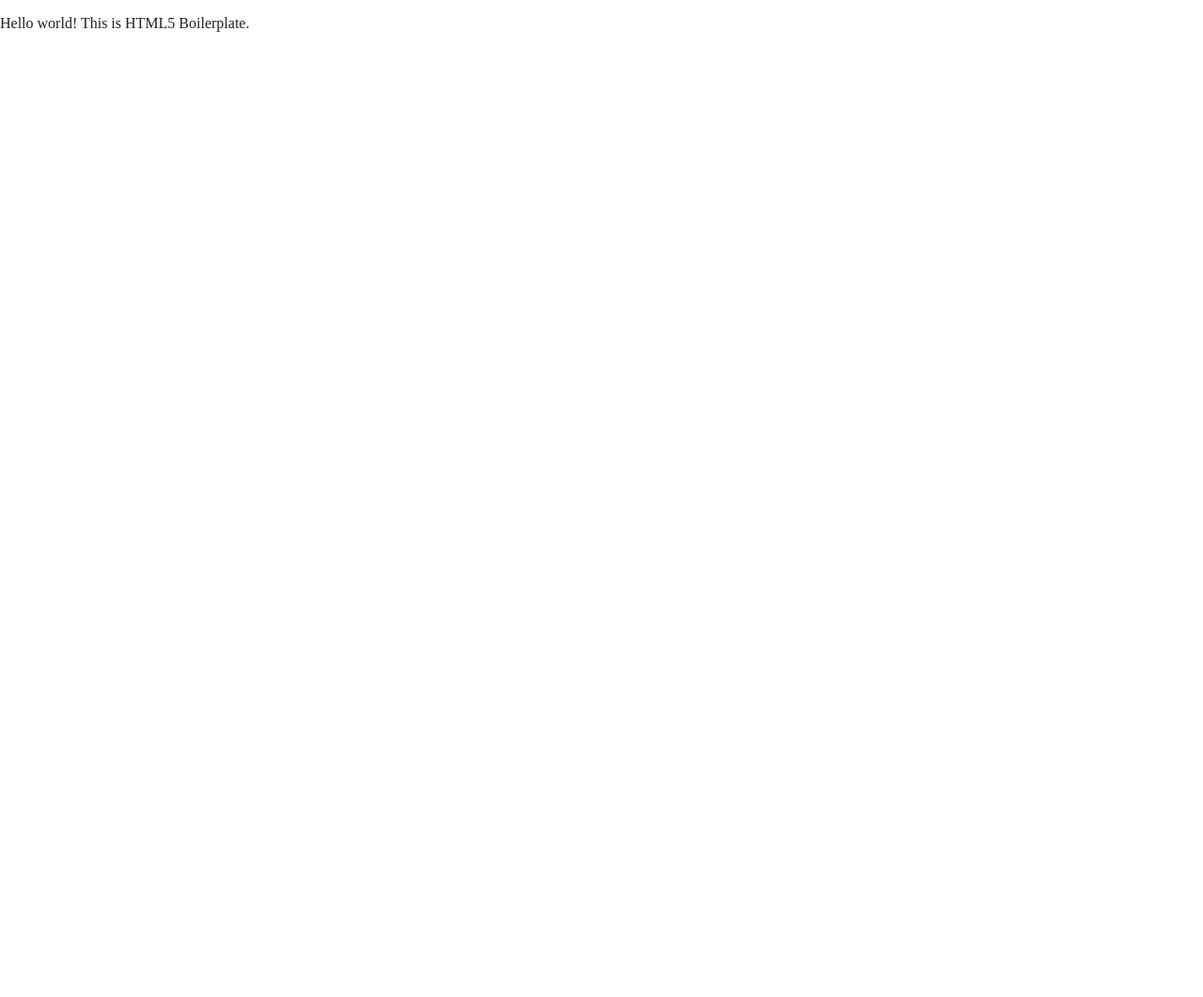
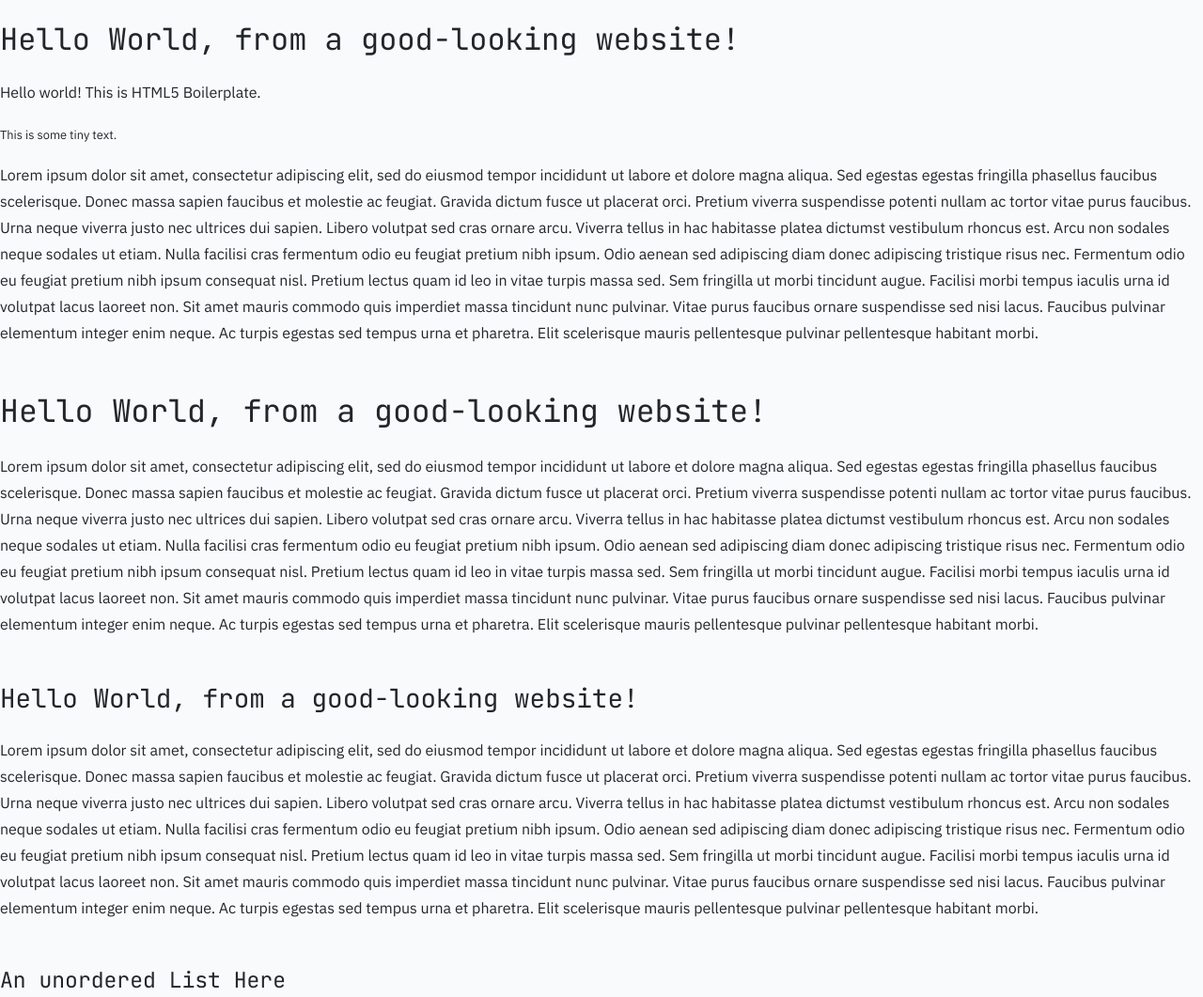
Before and after one commit to csdorman/LUT-ModernCSSDesignSystems, a website built with Parcel: page index.html in a window 1280 px wide. Shown: the top 1061 px of the page at 94% size. Before the commit the page ends 800 px from the top, so only its background shows below. Built offline with nearby package versions, Linux system fonts and the light colour scheme.

Commit message:
Creating typography layout and variables

```diff
--- /dev/null
+++ b/css/style.css
@@ -0,0 +1,81 @@
+@import url('https://fonts.googleapis.com/css?family=IBM+Plex+Sans:400|JetBrains+Mono:400');
+
+:root {
+  /* Define colors */
+  --black: hsla(210, 11%, 15%, 1);
+  --white: hsla(210, 1%, 98%, 1);
+  --green: hsla(171, 100%, 46%, 1);
+  --red: hsla(350, 100%, 66%, 1);
+  --yellow: hsla(51, 98%, 65%, 1);
+  --darkBlue: hsla(214, 100%, 15%, 1);
+  --grey: hsla(0, 0%, 75%, 1);
+  --lightGrey: hsla(210, 18%, 98%, 1);
+
+  /* Define color intentions */
+  --background: var(--lightGrey);
+  --text-color: var(--black);
+
+  /* Typography */
+  --heading-font: 'JetBrains Mono', monospace;
+  --body-font: 'IBM Plex Sans', sans-serif;
+  --h1: 2.488rem;
+  --h2: 2.074rem;
+  --h3: 1.728rem;
+  --h4: 1.44rem;
+  --h5: 1.2rem;
+  --smallText: 0.833rem;
+}
+
+/* From Type-scale.com */
+
+
+html {font-size: 112.5%;} /*18px*/
+
+body {
+  font-family: var(--body-font);
+  font-weight: 400;
+  line-height: 1.75;
+}
+
+p {
+  margin-bottom: 1rem;
+}
+
+h1, h2, h3, h4, h5 {
+  margin: 3rem 0 1.38rem;
+  font-family: var(--heading-font);
+  font-weight: 400;
+  line-height: 1.3;
+}
+
+h1 {
+  margin-top: 0;
+  font-size: var(--h1);
+}
+
+h2 {font-size: var(--h2);}
+
+h3 {font-size: var(--h3);}
+
+h4 {font-size: var(--h4);}
+
+h5 {
+  font-size: var(--h5);
+}
+
+small, .text_small {
+  font-size: var(--smallText);
+}
+
+/* End Type-scale import */
+
+body {
+  background: var(--background);
+  color: var(--text-color);
+}
+
+.dark {
+  /* Easy to make a dark mode with this format */
+  --background: var(--black);
+  --text-color: var(--lightGrey);
+}
--- a/index.html
+++ b/index.html
@@ -18,14 +18,29 @@
 
   <link rel="stylesheet" href="css/normalize.css">
   <link rel="stylesheet" href="css/main.css">
+  <link rel="stylesheet" href="css/style.css">
 
   <meta name="theme-color" content="#fafafa">
 </head>
 
-<body>
+<body class="">
 
   <!-- Add your site or application content here -->
+  <h1>Hello World, from a good-looking website!</h1>
   <p>Hello world! This is HTML5 Boilerplate.</p>
+  <small>This is some tiny text.</small>
+  <p>Lorem ipsum dolor sit amet, consectetur adipiscing elit, sed do eiusmod tempor incididunt ut labore et dolore magna aliqua. Sed egestas egestas fringilla phasellus faucibus scelerisque. Donec massa sapien faucibus et molestie ac feugiat. Gravida dictum fusce ut placerat orci. Pretium viverra suspendisse potenti nullam ac tortor vitae purus faucibus. Urna neque viverra justo nec ultrices dui sapien. Libero volutpat sed cras ornare arcu. Viverra tellus in hac habitasse platea dictumst vestibulum rhoncus est. Arcu non sodales neque sodales ut etiam. Nulla facilisi cras fermentum odio eu feugiat pretium nibh ipsum. Odio aenean sed adipiscing diam donec adipiscing tristique risus nec. Fermentum odio eu feugiat pretium nibh ipsum consequat nisl. Pretium lectus quam id leo in vitae turpis massa sed. Sem fringilla ut morbi tincidunt augue. Facilisi morbi tempus iaculis urna id volutpat lacus laoreet non. Sit amet mauris commodo quis imperdiet massa tincidunt nunc pulvinar. Vitae purus faucibus ornare suspendisse sed nisi lacus. Faucibus pulvinar elementum integer enim neque. Ac turpis egestas sed tempus urna et pharetra. Elit scelerisque mauris pellentesque pulvinar pellentesque habitant morbi.</p>
+  <h2>Hello World, from a good-looking website!</h2>
+  <p>Lorem ipsum dolor sit amet, consectetur adipiscing elit, sed do eiusmod tempor incididunt ut labore et dolore magna aliqua. Sed egestas egestas fringilla phasellus faucibus scelerisque. Donec massa sapien faucibus et molestie ac feugiat. Gravida dictum fusce ut placerat orci. Pretium viverra suspendisse potenti nullam ac tortor vitae purus faucibus. Urna neque viverra justo nec ultrices dui sapien. Libero volutpat sed cras ornare arcu. Viverra tellus in hac habitasse platea dictumst vestibulum rhoncus est. Arcu non sodales neque sodales ut etiam. Nulla facilisi cras fermentum odio eu feugiat pretium nibh ipsum. Odio aenean sed adipiscing diam donec adipiscing tristique risus nec. Fermentum odio eu feugiat pretium nibh ipsum consequat nisl. Pretium lectus quam id leo in vitae turpis massa sed. Sem fringilla ut morbi tincidunt augue. Facilisi morbi tempus iaculis urna id volutpat lacus laoreet non. Sit amet mauris commodo quis imperdiet massa tincidunt nunc pulvinar. Vitae purus faucibus ornare suspendisse sed nisi lacus. Faucibus pulvinar elementum integer enim neque. Ac turpis egestas sed tempus urna et pharetra. Elit scelerisque mauris pellentesque pulvinar pellentesque habitant morbi.</p>
+  <h3>Hello World, from a good-looking website!</h3>
+  <p>Lorem ipsum dolor sit amet, consectetur adipiscing elit, sed do eiusmod tempor incididunt ut labore et dolore magna aliqua. Sed egestas egestas fringilla phasellus faucibus scelerisque. Donec massa sapien faucibus et molestie ac feugiat. Gravida dictum fusce ut placerat orci. Pretium viverra suspendisse potenti nullam ac tortor vitae purus faucibus. Urna neque viverra justo nec ultrices dui sapien. Libero volutpat sed cras ornare arcu. Viverra tellus in hac habitasse platea dictumst vestibulum rhoncus est. Arcu non sodales neque sodales ut etiam. Nulla facilisi cras fermentum odio eu feugiat pretium nibh ipsum. Odio aenean sed adipiscing diam donec adipiscing tristique risus nec. Fermentum odio eu feugiat pretium nibh ipsum consequat nisl. Pretium lectus quam id leo in vitae turpis massa sed. Sem fringilla ut morbi tincidunt augue. Facilisi morbi tempus iaculis urna id volutpat lacus laoreet non. Sit amet mauris commodo quis imperdiet massa tincidunt nunc pulvinar. Vitae purus faucibus ornare suspendisse sed nisi lacus. Faucibus pulvinar elementum integer enim neque. Ac turpis egestas sed tempus urna et pharetra. Elit scelerisque mauris pellentesque pulvinar pellentesque habitant morbi.</p>
+  <h4>An unordered List Here</h4>
+  <ul>
+    <li>An unordered item</li>
+    <li>An unordered item</li>
+    <li>An unordered item</li>
+    <li>An unordered item</li>
+  </ul>
   <script src="js/vendor/modernizr-3.11.2.min.js"></script>
   <script src="js/plugins.js"></script>
   <script src="js/main.js"></script>
```
